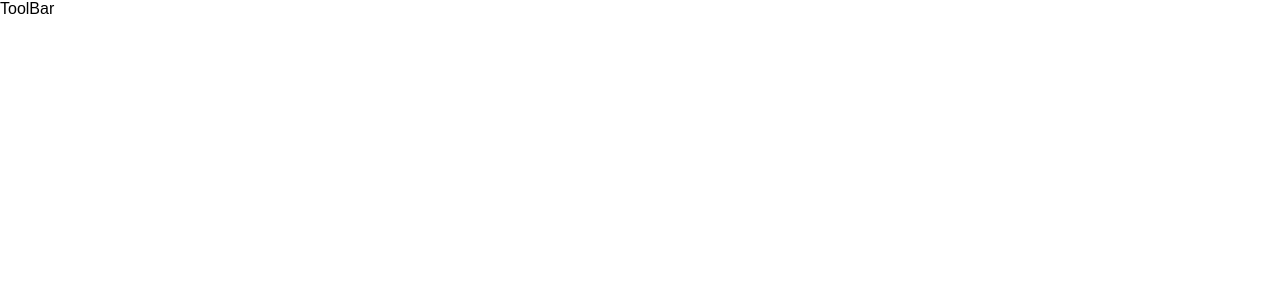
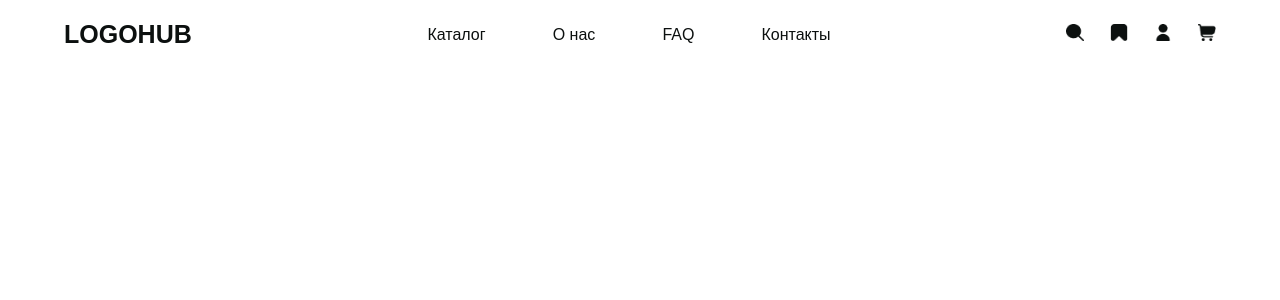
Before and after one commit to Elman2055/logohub, a React (Vite) app: page / in a window 1280 px wide. Shown: the top 300 px of the page. Built offline with nearby package versions, Linux system fonts and the light colour scheme; the HTML template or start-up script is replaced by a standard one; a web font is replaced by a local one.

Commit message:
create: desktop header

```diff
--- a/src/components/toolbar/ToolBar.module.css
+++ b/src/components/toolbar/ToolBar.module.css
@@ -0,0 +1,42 @@
+.container {
+  margin: 0 auto;
+  width: 90%;
+  padding: 20px 0;
+  display: flex;
+  align-items: center;
+  justify-content: space-between;
+}
+
+a {
+  color: #0c100f;
+  text-decoration: none;
+}
+
+.logo {
+  font-size: clamp(1.563rem, -0.938rem + 2.5vw, 3.125rem);
+  font-weight: 700;
+}
+
+.navigationContainer {
+  width: 35%;
+  display: flex;
+  justify-content: space-between;
+}
+
+.navigationContainer a p {
+  font-size: clamp(1rem, -1.9rem + 2.9vw, 2.813rem);
+}
+
+.imagesContainer {
+  width: 13%;
+  display: flex;
+  justify-content: space-between;
+}
+
+.imagesContainer a {
+  width: 12%;
+}
+
+.imagesContainer a img {
+  width: 100%;
+}
--- a/src/components/toolbar/ToolBar.tsx
+++ b/src/components/toolbar/ToolBar.tsx
@@ -1,9 +1,53 @@
-import styles from './ToolBar.module.css';
+import { NavLink } from "react-router-dom";
+import search from "../../../public/search.png";
+import favourites from "../../../public/favourites.png";
+import user from "../../../public/user.png";
+import cart from "../../../public/cart.png";
+import styles from "./ToolBar.module.css";
 
 const ToolBar = () => {
   return (
-    <div>ToolBar</div>
-  )
-}
+    <header className={styles.container}>
+      <NavLink to={"/"}>
+        <h2 className={styles.logo}>LOGOHUB</h2>
+      </NavLink>
+      <nav className={styles.navigationContainer}>
+        <NavLink to={"/"}>
+          <p>Каталог</p>
+        </NavLink>
 
-export default ToolBar
+        <NavLink to={"/"}>
+          <p>О нас</p>
+        </NavLink>
+
+        <NavLink to={"/"}>
+          <p>FAQ</p>
+        </NavLink>
+
+        <NavLink to={"/"}>
+          <p>Контакты</p>
+        </NavLink>
+      </nav>
+
+      <div className={styles.imagesContainer}>
+        <NavLink to={"/"}>
+          <img src={search} alt="search" />
+        </NavLink>
+
+        <NavLink to={"/"}>
+          <img src={favourites} alt="favourites" />
+        </NavLink>
+
+        <NavLink to={"/"}>
+          <img src={user} alt="user" />
+        </NavLink>
+
+        <NavLink to={"/"}>
+          <img src={cart} alt="cart" />
+        </NavLink>
+      </div>
+    </header>
+  );
+};
+
+export default ToolBar;
```
